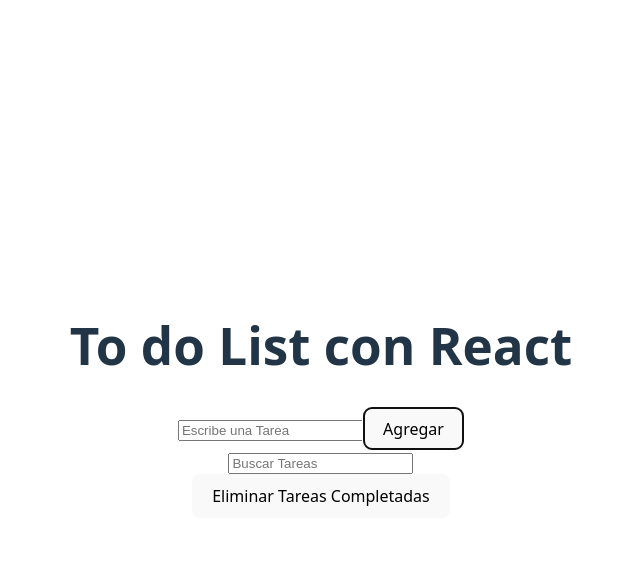
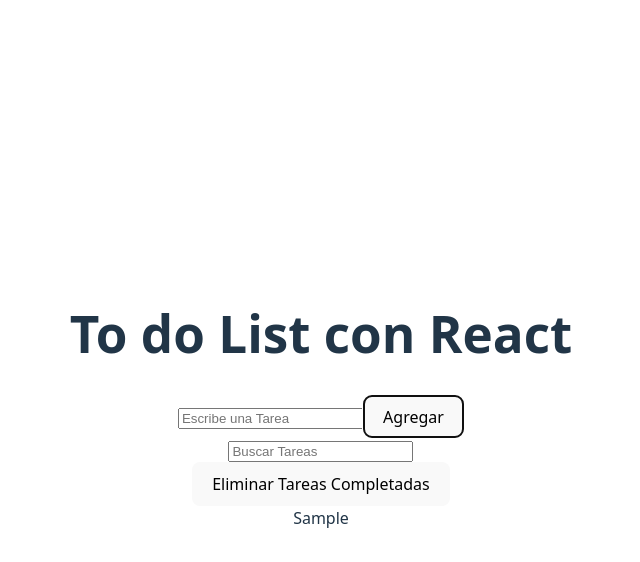
Before and after one commit to AlexFTF-art/To-Do-App-React, a React (Vite) app: page / in a window 1280 px wide. Both pictures are taken after typing "Sample" into the empty fields and a click on the button "Agregar". Shown: the top 562 px of the page, without its empty margins (319-959 px from the left). Built offline with nearby package versions, Linux system fonts and the light colour scheme.

Commit message:
mostrar tareas y ordenar

```diff
--- a/src/App.jsx
+++ b/src/App.jsx
@@ -32,8 +32,11 @@
 
   }
 
+  const orderedTasks = [...tasks].sort((a, b) => a.complete - b.complete);
+  const filterTasks = orderedTasks.filter(t => t.text.toLowerCase().includes(filter.toLowerCase()));
 
   return (
+
     <>
       <div>
 
@@ -55,9 +58,15 @@
 
         <button>Eliminar Tareas Completadas</button>
 
-        {/* Contenedor */}
-        <div></div>
-
+        {/* Contenedor agregar map y classname*/}
+        <div>
+          {filterTasks.map((t) => (
+            <div key={t.id} className={`task ${t.complete ? "completada" : ""}`}
+              style={{backgroundColor: t.color}}>
+              {t.text}
+            </div>
+          ))}
+        </div>
       </div>
     </>
   )
```
